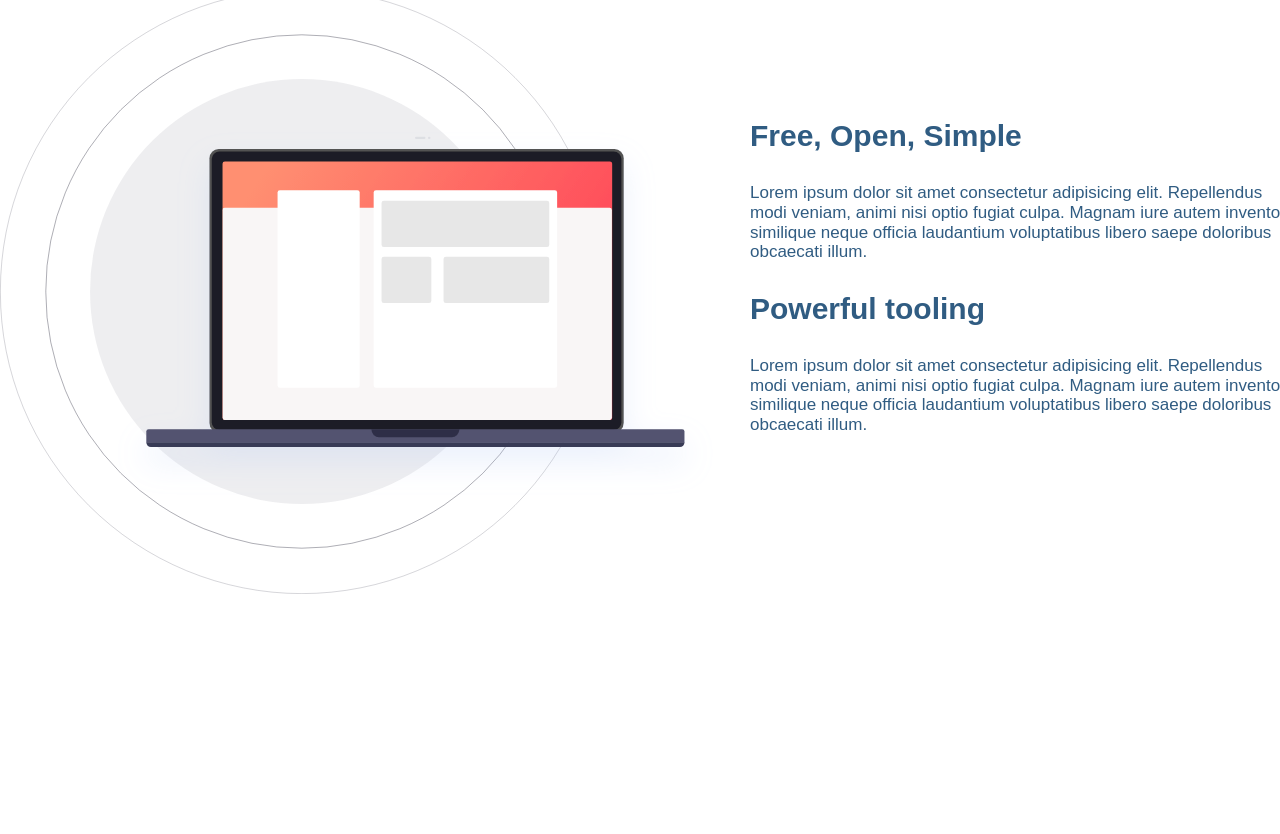
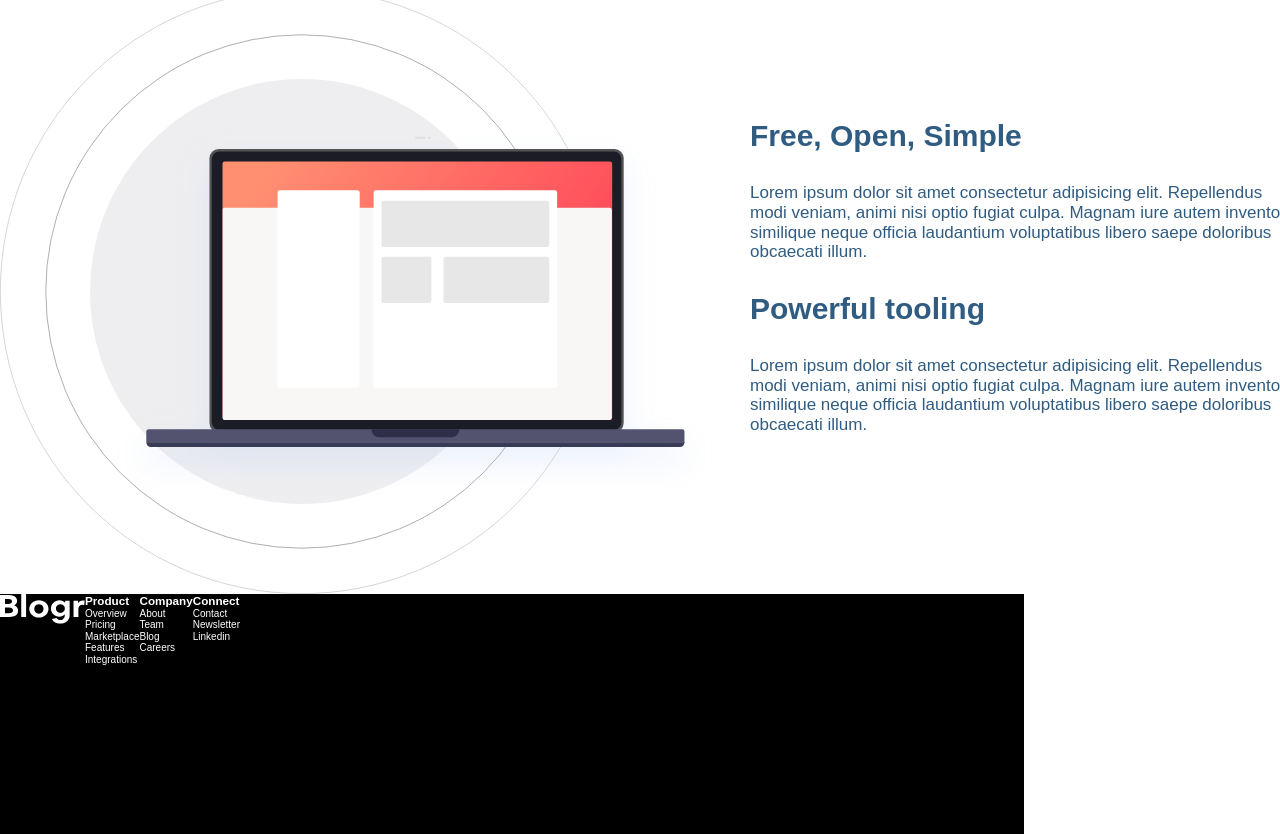
Before and after one commit to Vahe-Sevachyan/blogr-landing-page, a Vue app: page / in a window 1280 px wide. Shown: the part 1777-2611 px from the top of the page. Before the commit the page ends 2371 px from the top, so only its background shows below. Built offline with nearby package versions, Linux system fonts and the light colour scheme; a web font is replaced by a local one.

Commit message:
created layout for footer section

```diff
--- a/src/App.vue
+++ b/src/App.vue
@@ -4,6 +4,7 @@ import HeroSection from "./components/HeroSection.vue";
 import BodyOne from "./components/BodyOne.vue";
 import BodyTwo from "./components/BodyTwo.vue";
 import BodyThree from "./components/BodyThree.vue";
+import FooterSection from "./components/FooterSection.vue";
 export default {
   name: "App",
   components: {
@@ -12,6 +13,7 @@ export default {
     BodyOne,
     BodyTwo,
     BodyThree,
+    FooterSection,
   },
 };
 </script>
@@ -26,6 +28,7 @@ export default {
       <BodyOne />
       <BodyTwo />
       <BodyThree />
+      <FooterSection />
     </body>
   </div>
 </template>
--- a/src/components/BodyOne.vue
+++ b/src/components/BodyOne.vue
@@ -6,7 +6,7 @@
 
 <template>
   <div class="body-one-container">
-    <h2 class="text-blue-500">Designed for the future</h2>
+    <h2>Designed for the future</h2>
     <div class="body-one-display">
       <div class="description-paragraph">
         <h3>Introducing an extensible editor</h3>
@@ -43,7 +43,7 @@ h2 {
 }
 h2,
 h3 {
-  /* color: hsl(208, 46%, 35%); */
+  color: hsl(208, 46%, 35%);
 }
 .body-one-container {
   width: 85%;
--- a/src/components/Footer.vue
+++ /dev/null
@@ -1,3 +0,0 @@
-<template></template>
-<script></script>
-<style></style>
--- /dev/null
+++ b/src/components/FooterSection.vue
@@ -0,0 +1,56 @@
+<script></script>
+<template>
+  <div class="container">
+    <div class="nav-container">
+      <img src="../assets/images/logo.svg" alt="logo picture" />
+      <div class="links">
+        <h3>Product</h3>
+        <ul>
+          <li>Overview</li>
+          <li>Pricing</li>
+          <li>Marketplace</li>
+          <li>Features</li>
+          <li>Integrations</li>
+        </ul>
+      </div>
+      <div class="links">
+        <h3>Company</h3>
+        <ul>
+          <li>About</li>
+          <li>Team</li>
+          <li>Blog</li>
+          <li>Careers</li>
+        </ul>
+      </div>
+      <div class="links">
+        <h3>Connect</h3>
+        <ul>
+          <li>Contact</li>
+          <li>Newsletter</li>
+          <li>Linkedin</li>
+        </ul>
+      </div>
+    </div>
+  </div>
+</template>
+
+<style scoped>
+.container {
+  max-width: 100%;
+}
+img {
+  width: 85px;
+  height: 30px;
+}
+.nav-container {
+  background-color: black;
+  height: 30vh;
+  width: 80%;
+  color: white;
+  display: flex;
+}
+.links {
+  display: flex;
+  flex-direction: column;
+}
+</style>
```
